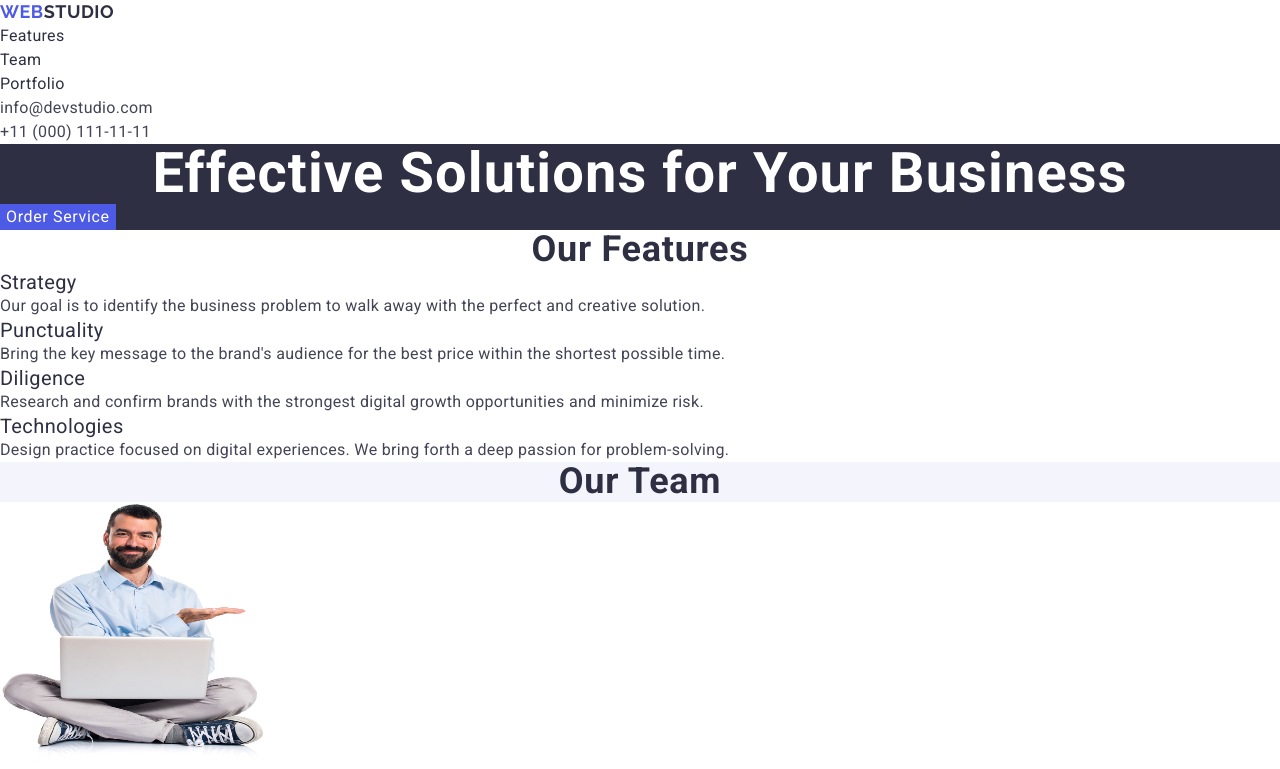
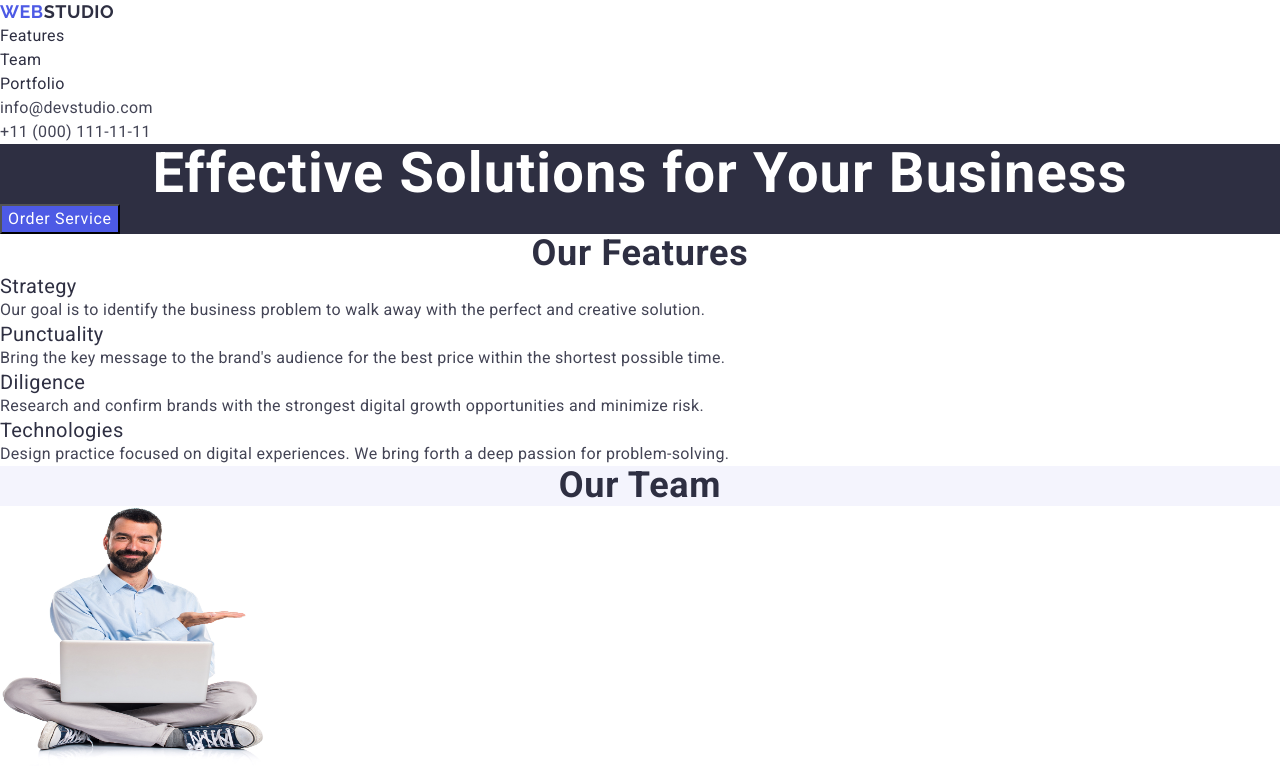
Before and after one commit to lenovmaks3-rgb/goit-markup-hw-02, a plain HTML site: page index.html in a window 1280 px wide. Shown: the top 769 px of the page. Drawn offline with nearby package versions, Linux system fonts and the light colour scheme.

Commit message:
correcting mistakes 8

```diff
--- a/css/hero.css
+++ b/css/hero.css
@@ -22,7 +22,6 @@
   font-size: 16px;
   line-height: 1.5;           /* По фидбеку: безразмерный множитель вместо 24px */
   letter-spacing: 0.04em;
-  border: none;               /* Сброс рамки браузера */
   cursor: pointer;            /* По фидбеку: интерактивный курсор */
 }
 
```
